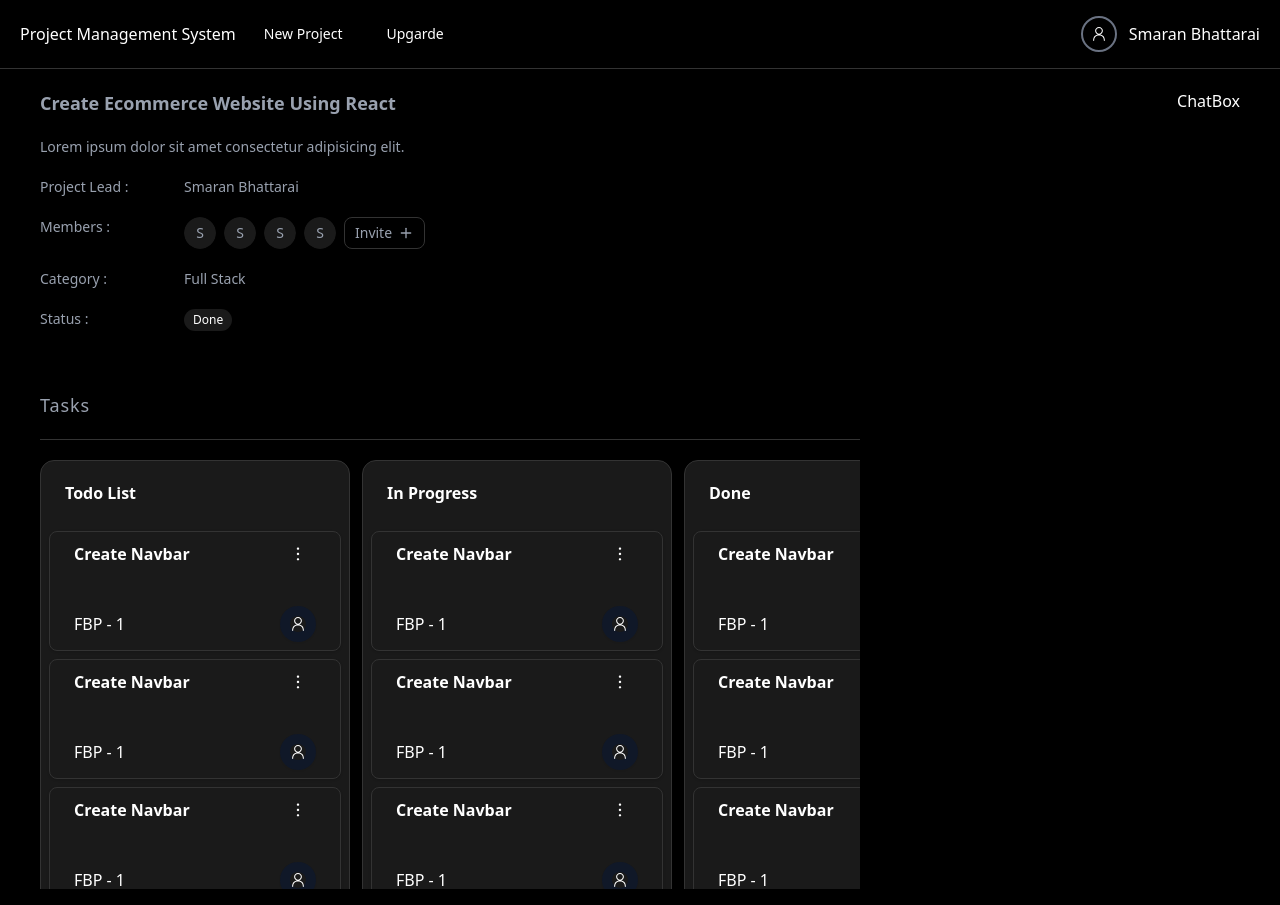
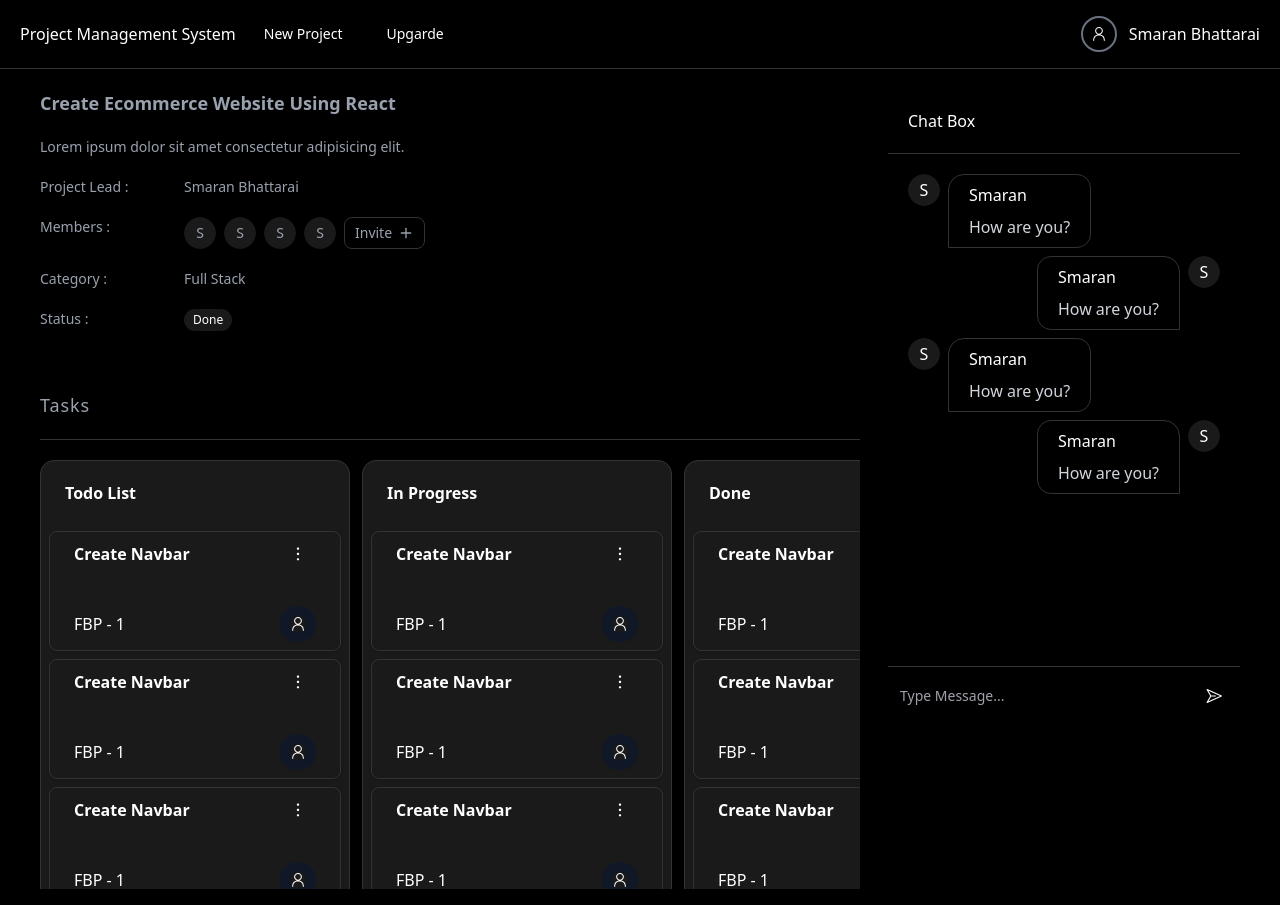
Before and after one commit to smaranbh7/Project-Management-System, a React (Vite) app in the folder Frontend/ProjectManagementSystem/: page /project/1 in a window 1280 px wide. Built offline with nearby package versions, Linux system fonts and the light colour scheme.

Commit message:
FrontEnd Project Detail Page completed without IssueDetail

```diff
--- a/Frontend/ProjectManagementSystem/src/App.jsx
+++ b/Frontend/ProjectManagementSystem/src/App.jsx
@@ -10,7 +10,7 @@ function App() {
     <>
     <Navbar />
     <Routes>
-      <Route path="/home" element={<Home/>} />
+      <Route path="/" element={<Home/>} />
       <Route path="/project/:id" element={<ProjectDetails/>}/>
     </Routes>
     </>
--- a/Frontend/ProjectManagementSystem/src/pages/Navbar/Navbar.jsx
+++ b/Frontend/ProjectManagementSystem/src/pages/Navbar/Navbar.jsx
@@ -8,12 +8,14 @@ import {
 } from "../../components/ui/dialog";
 import { DropdownMenu, DropdownMenuContent, DropdownMenuItem, DropdownMenuTrigger } from "../../components/ui/dropdown-menu";
 import CreateProjectForm from "../Project/CreateProjectForm";
+import { useNavigate } from "react-router-dom";
 
 function Navbar() {
+  const navigate= useNavigate();
   return (
     <div className="border-b py-4 px-5 flex items-center justify-between">
       <div className="flex items-center gap-3">
-        <p className="cursor-pointer">Project Management System</p>
+        <p onClick={()=>navigate("/")} className="cursor-pointer">Project Management System</p>
         <Dialog>
           <DialogTrigger>
             <Button variant="ghost">New Project</Button>
--- a/Frontend/ProjectManagementSystem/src/pages/ProjectDetails/ChatBox.jsx
+++ b/Frontend/ProjectManagementSystem/src/pages/ProjectDetails/ChatBox.jsx
@@ -1,11 +1,62 @@
-
+import { PaperPlaneIcon } from "@radix-ui/react-icons";
+import { Avatar, AvatarFallback } from "../../components/ui/avatar";
+import { Button } from "../../components/ui/button";
+import { Input } from "../../components/ui/input";
+import { ScrollArea } from "../../components/ui/scroll-area";
+import { useState } from "react";
 
 function ChatBox() {
+    const [message, setMessage] = useState("");
+    const handleSendMessage = () => {
+        console.log("Message: ", message);
+    }
+    const handleMessageChange = (e) => {
+        setMessage(e.target.value);
+    }
   return (
-    <div>
-      ChatBox
+    <div className="sticky">
+      <div className="border-rounded-lg">
+        <h1 className="border-b p-5">Chat Box</h1>
+
+        <ScrollArea className="h-[32rem] w-full p-5 flex gap-3 flex-col">
+          {[1, 1, 1, 1].map((item, index) =>
+            index%2===0 ? (
+              <div className="flex gap-2 mb-2 justify-start" key={`message-${index}`}>
+                <Avatar>
+                  <AvatarFallback>S</AvatarFallback>
+                </Avatar>
+                <div className="space-y-2 py-2 px-5 border rounded-ss-2xl rounded-e-xl">
+                  <p>Smaran</p>
+                  <p className="text-gray-300">How are you?</p>
+                </div>
+              </div>
+            ) : (
+              <div className="flex gap-2 mb-2 justify-end" key={`message-${index}`}>
+                <div className="space-y-2 py-2 px-5 border rounded-se-2xl rounded-s-xl">
+                  <p>Smaran</p>
+                  <p className="text-gray-300">How are you?</p>
+                </div>
+                <Avatar>
+                  <AvatarFallback>S</AvatarFallback>
+                </Avatar>
+              </div>
+            )
+          )}
+        </ScrollArea>
+        <div className="relative p-0">
+            <Input placeholder="Type Message..."
+            className="py-7 border-t outline-none focus:outline-none
+             focus:ring-0 rounded-none border-b-0 border-x-0"
+             value={message} onChange={handleMessageChange}
+            />
+            <Button onClick={handleSendMessage} className="absolute right-2 top-3 rounded-full "
+            size="icon" variant="ghost">
+                <PaperPlaneIcon/>
+            </Button>
+        </div>
+      </div>
     </div>
-  )
+  );
 }
 
-export default ChatBox
+export default ChatBox;
--- a/Frontend/ProjectManagementSystem/src/pages/ProjectDetails/ProjectDetails.jsx
+++ b/Frontend/ProjectManagementSystem/src/pages/ProjectDetails/ProjectDetails.jsx
@@ -75,8 +75,8 @@ function ProjectDetails() {
                 </div>
 
             </ScrollArea>
-            <div>
-                <ChatBox />
+            <div className="lg:w-[30%] rounded-md sticky right-5 top-10">
+                <ChatBox/>
             </div>
 
         </div>
```
